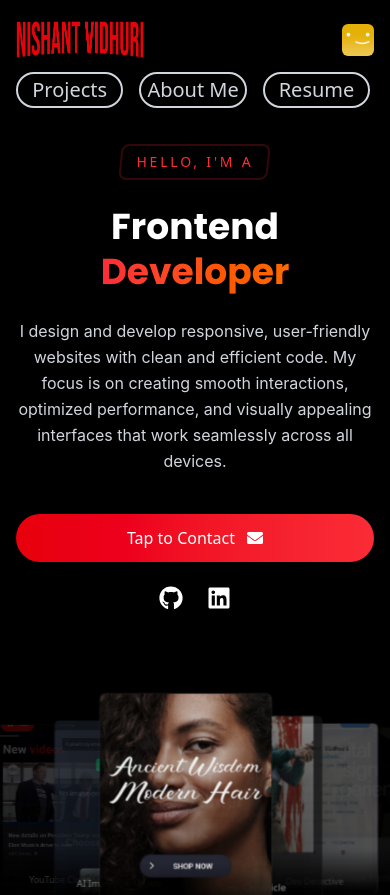
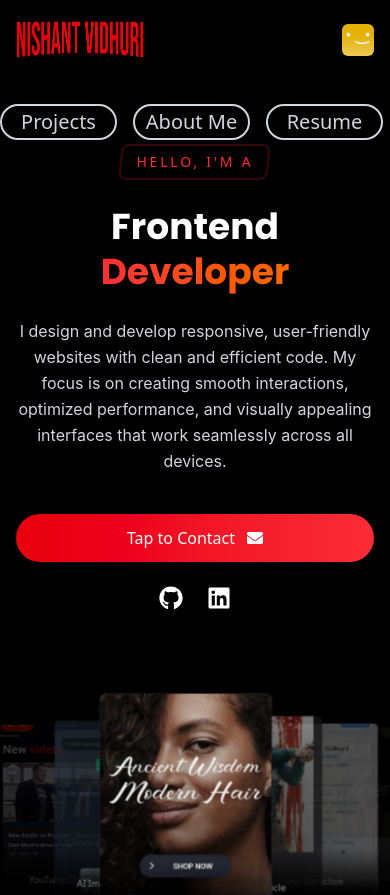
Before and after one commit to Nishantvidhuri/NishantPortfolio, a React (Vite) app: page /hr in a window 390 px wide. Shown: the top 895 px of the page. Built offline with nearby package versions, Linux system fonts and the light colour scheme.

Commit message:
navbar fixed for mobile

```diff
--- a/src/components/HrBanner.jsx
+++ b/src/components/HrBanner.jsx
@@ -103,8 +103,8 @@ function HrBanner() {
       />
 
       {/* Mobile Navigation Buttons */}
-      <div className="absolute top-2  w-full  flex gap-4 text-xl px-4 md:hidden">
-      <button
+      <div className="absolute top-10 z-[1000] w-full  flex gap-4 text-xl">
+          <button
             onClick={() => handleNavigation('projects')}
             className="w-[30%] py-0.5 border-2 rounded-full border-gray-300 text-gray-300 hover:bg-white/10 transition-colors"
           >
@@ -122,7 +122,7 @@ function HrBanner() {
           >
             Resume
           </button>
-      </div>
+        </div>
 
       {/* Content Container */}
       <div className="container mx-auto px-4 h-full relative z-10">
```
